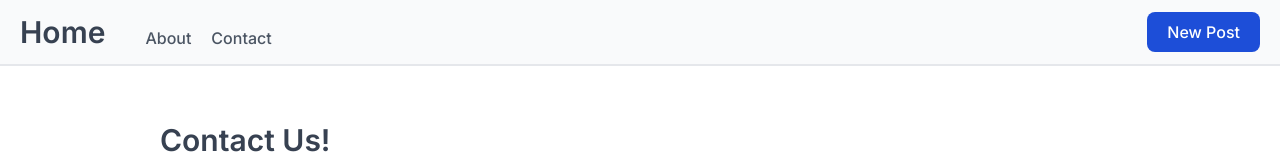
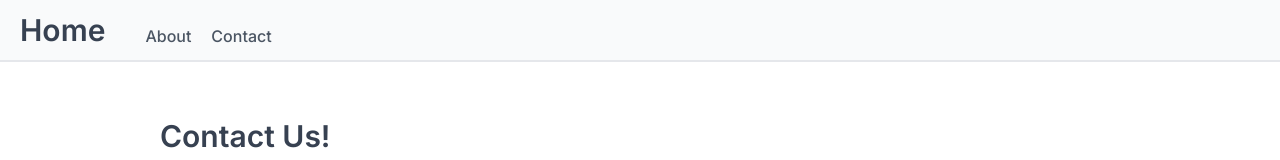
Before and after one commit to iniadnan/next-blog-01-supabase, a Next.js app: page /contact in a window 1280 px wide. Shown: the top 160 px of the page. Built offline with nearby package versions, Linux system fonts and the light colour scheme.

Commit message:
show the navbar every page

```diff
--- a/app/about/page.tsx
+++ b/app/about/page.tsx
@@ -1,8 +1,11 @@
 /* eslint-disable react/no-unescaped-entities */
 import Image from 'next/image'
+import Navbar from "../components/Navbar"
 
 export default function Page() {
     return (
+        <>
+            <Navbar newPost={false} />
             <main className="w-full pt-10 md:pt-14 pb-10 md:pb-20">
                 <div className="container mx-auto px-5 w-full md:w-[800px] lg:w-[1000px]">
                     <h1 className="font-semibold text-xl md:text-3xl text-gray-700 mb-5">Hello It's Create Next App</h1>
@@ -15,5 +18,6 @@ export default function Page() {
                     </div>
                 </div>
             </main>
+        </>
     )
 }
--- a/app/blog/[slug]/page.tsx
+++ b/app/blog/[slug]/page.tsx
@@ -1,6 +1,7 @@
 "use client"
 import { useState, useEffect } from "react"
 import { useParams } from 'next/navigation'
+import Navbar from "../../components/Navbar"
 import SUPABASE from "../../api/supabaseClient"
 import InputForm from "../../components/InputForm"
 
@@ -57,6 +58,7 @@ export default function Page() {
 
     return (
         <>
+            <Navbar newPost={false} />
             <main className="py-10">
                 <form id="form__modal" name="form__modal" className="py-5 w-full max-w-[800px] mx-auto">
                     <InputForm addClass="mb-5" type="text" label={true} onChangeValue={onHandleChange} name="title" id="title" title="Title" value={post.title} />
--- a/app/components/Navbar.tsx
+++ b/app/components/Navbar.tsx
@@ -1,8 +1,8 @@
 import Link from 'next/link'
 
-export default function Navbar(props: { navHandleModal?: () => void }) {
+export default function Navbar(props: { navHandleModal?: () => void, newPost: boolean }) {
 
-    const { navHandleModal } = props;
+    const { navHandleModal, newPost } = props;
 
     return (
         <nav className="w-full border-b-2 py-3 bg-gray-50">
@@ -12,7 +12,9 @@ export default function Navbar(props: { navHandleModal?: () => void }) {
                     <Link href='/about' className="font-medium text-sm md:text-base text-gray-600">About</Link>
                     <Link href='/contact' className="font-medium text-sm md:text-base text-gray-600">Contact</Link>
                 </div>
-                <button type="button" onClick={navHandleModal} className="text-base text-white bg-blue-700 hover:bg-blue-800 focus:ring-4 focus:outline-none focus:ring-blue-300 font-medium py-2 px-5 rounded-lg">New Post</button>
+                {newPost === true &&
+                    <button type="button" onClick={navHandleModal} className="text-base text-white bg-blue-700 hover:bg-blue-800 focus:ring-4 focus:outline-none focus:ring-blue-300 font-medium py-2 px-5 rounded-lg">New Post</button>
+                }
             </div>
         </nav>
     )
--- a/app/contact/page.tsx
+++ b/app/contact/page.tsx
@@ -1,24 +1,13 @@
 "use client"
 
-import { useState, useEffect } from "react"
 import Navbar from "../components/Navbar"
 import InputForm from "../components/InputForm"
 
 export default function Page() {
 
-    const [isShowModal, setIsShowModal] = useState<boolean>(false)
-
-    const appHandleModal = () => {
-        setIsShowModal(!isShowModal)
-    }
-
-    const cancelModal = () => {
-        setIsShowModal(!isShowModal)
-    }
-
     return (
         <>
-            <Navbar navHandleModal={appHandleModal} />
+            <Navbar newPost={false} />
             <main className="w-full pt-10 md:pt-14 pb-10 md:pb-20">
                 <div className="container mx-auto px-5 w-full md:w-[800px] lg:w-[1000px]">
                     <section className="mb-10 md:mb-14">
--- a/app/page.tsx
+++ b/app/page.tsx
@@ -70,7 +70,7 @@ export default function Page() {
 
   return (
     <>
-      <Navbar navHandleModal={appHandleModal} />
+      <Navbar newPost={true} navHandleModal={appHandleModal} />
       <Header />
       <main className="w-full md:pt-10 pb-10">
         <div className="container mx-auto px-5 w-full md:w-[900px] lg:w-[1200px]">
```
Lines whose indentation alone changed are shown as unchanged.
